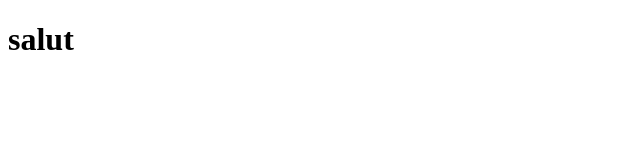
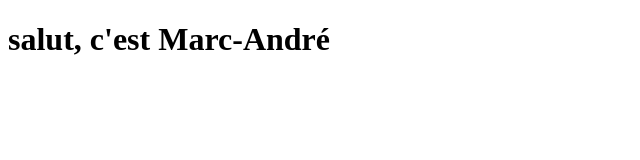
Before and after one commit to Git-23621/exercice-equipe, a plain HTML site: page index.html in a window 1280 px wide. Shown: the whole page, without its empty margins (0-640 px from the left). Drawn offline with Linux system fonts and the light colour scheme.

Commit message:
C'est Marc-André

```diff
--- a/index.html
+++ b/index.html
@@ -6,6 +6,6 @@
     <title>Document</title>
   </head>
   <body>
-    <h1>salut</h1>
+    <h1>salut, c'est Marc-André</h1>
   </body>
 </html>
```
